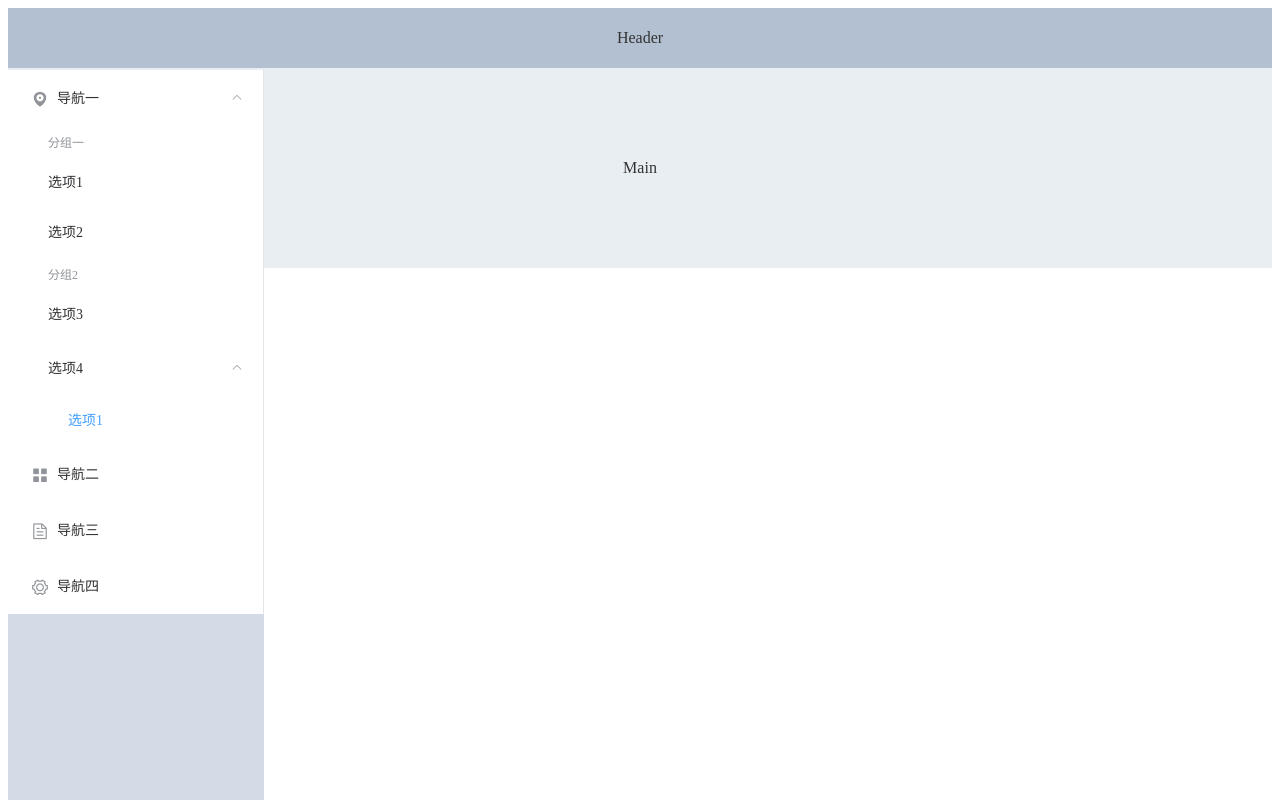
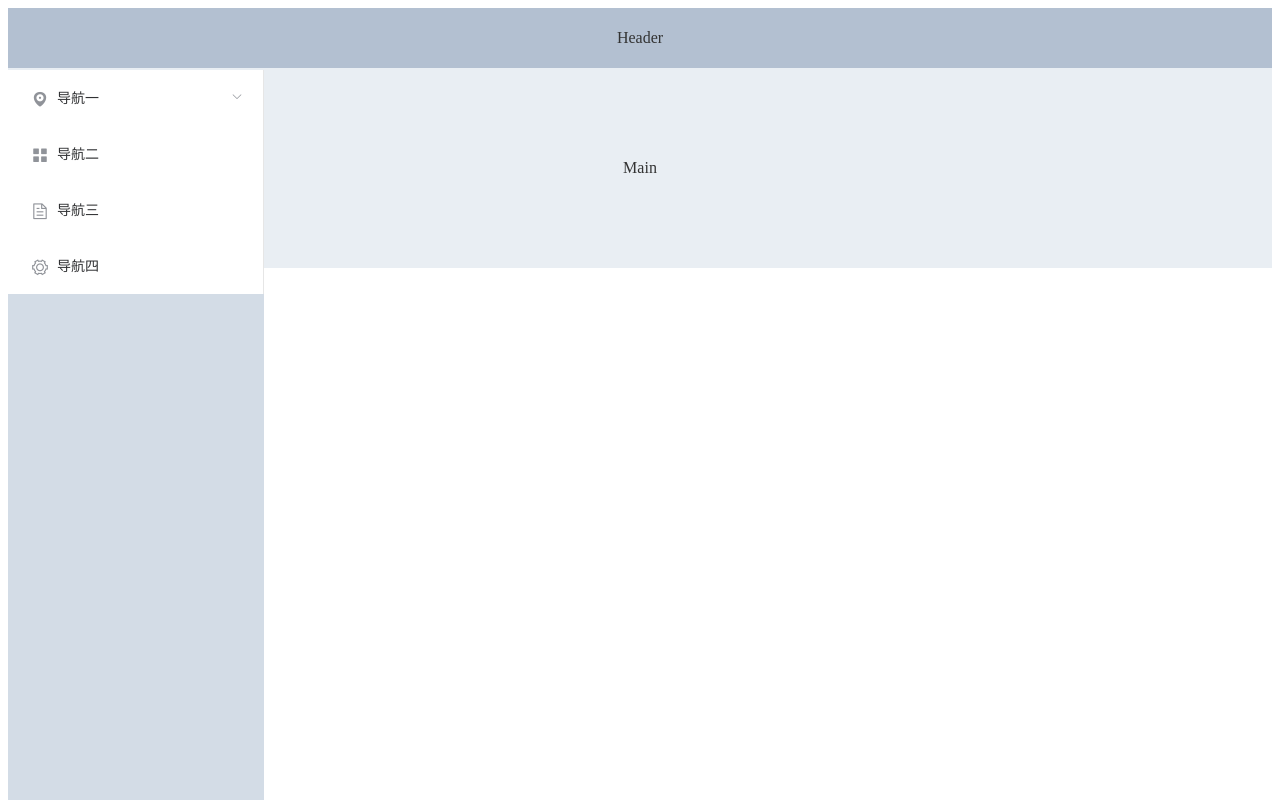
Before and after one commit to ZYJ121/vue, a Vue app: page /#/ in a window 1280 px wide. Built offline with nearby package versions, Linux system fonts and the light colour scheme; what vue-waterfall2 would draw is missing.

Commit message:
导航栏跳转

```diff
--- a/src/App.vue
+++ b/src/App.vue
@@ -1,23 +1,13 @@
 <template>
-  <!--<div id="app">-->
-  <!--<img src="./assets/logo.png">-->
-  <!--<router-view/>-->
+  <div id="app">
     <el-container>
       <el-header>Header</el-header>
       <el-container>
         <el-aside width="20%">
-        <!--Aside-->
-
-        <!--<el-radio-group v-model="isCollapse" style="margin-bottom: 20px;">-->
-        <!--<el-radio-button :label="false">展开</el-radio-button>-->
-        <!--<el-radio-button :label="true">收起</el-radio-button>-->
-        <!--</el-radio-group>-->
           <el-menu
-          default-active="1-4-1"
+            default-active="$route.path"
             class="el-menu-vertical-demo"
-          @open="handleOpen"
-          @close="handleClose"
-          :collapse="isCollapse"
+            router
           >
             <el-submenu index="1">
               <template slot="title">
@@ -26,7 +16,7 @@
               </template>
               <el-menu-item-group>
                 <span slot="title">分组一</span>
-              <el-menu-item index="1-1">选项1</el-menu-item>
+                <el-menu-item index="/WaterFollowPage">选项1</el-menu-item>
                 <el-menu-item index="1-2">选项2</el-menu-item>
               </el-menu-item-group>
               <el-menu-item-group title="分组2">
@@ -51,10 +41,12 @@
             </el-menu-item>
           </el-menu>
         </el-aside>
-      <el-main>Main</el-main>
+        <el-main>Main
+          <router-view></router-view>
+        </el-main>
       </el-container>
     </el-container>
-  <!--</div>-->
+  </div>
 </template>
 
 <script>
--- a/src/main.js
+++ b/src/main.js
@@ -41,6 +41,11 @@ new Vue({
   components: {App},
   template: '<App/>'
 });
+// new Vue({
+//   el: '#app',
+//   router,
+//   render: h => h(Navi)
+// })
 
 // router.beforeEach((to, from, next) => {
 //   // if (to.name === 'login') {
--- a/src/views/WaterFollowPage.vue
+++ b/src/views/WaterFollowPage.vue
@@ -2,7 +2,7 @@
   <div class="main">
     <el-container>
       <el-aside class="sidebar-container">
-        <sidebar :activeIndex="activeIndex" :activeGroup="activeGroup"></sidebar>
+        <!--<sidebar :activeIndex="activeIndex" :activeGroup="activeGroup"></sidebar>-->
       </el-aside>
       <el-main class="page-able">
         <div class="container-water-fall">
@@ -64,8 +64,8 @@
                       </div>
                       <div style="margin-left: 5%;    font-weight: 700;">
                         <span>{{item.userName}}</span>
-                        <div>创建时间：{{ item.createdAt | formatDate }}</div>
-                        <div v-if="item.deletedAt != null">删除时间：{{ item.deletedAt | formatDate }}</div>
+                        <div>创建时间：{{ item.createdAt}}</div>
+                        <div v-if="item.deletedAt != null">删除时间：{{ item.deletedAt }}</div>
 
                       </div>
                     </div>
@@ -464,88 +464,13 @@
     },
     methods: {
       scroll(scrollData) {
-        // console.log(scrollData)
       },
       h(){
         console.log("wowowowo");
       },
       loadmore(index) {
-        // this.data = this.data.concat(this.data)
         console.log("1111111111111111111");
         this.h();
-        // this.evaluationData = [{
-        //   "id": 4,
-        //   "goodsOrderItemId": 43613,
-        //   "skuId": 2,
-        //   "userId": 209051,
-        //   "state": 0,
-        //   "content": "很棒，很棒，很棒哦！我最满意的一次购物体验我最满意的一次购物体验我最满意的一次购物体验我最满意的一次购物体验我最满意的一次购物体验我最满意的一次购物体验我最满意的一次购物体验我最满意的一次购物体验我最满意的一次购物体验我最满意的一次购物体验",
-        //   "pictures": null,
-        //   "totalScore": 4.0,
-        //   "dimensionOne": 3.0,
-        //   "dimensionTwo": 5.0,
-        //   "dimensionThree": 5.0,
-        //   "obtainCb": 15,
-        //   "favoritesCount": 3,
-        //   "commentCount": 1,
-        //   "deletedAt": 1559274983000,
-        //   "createdAt": 1558596924000,
-        //   "dimensionName": "[\"质量\",\"口感\",\"物流\"]",
-        //   "userName": "liaotianhua",
-        //   "goodName": "美国ON 乳清蛋白粉 5磅 香草味",
-        //   "selectTags": [{"id": 38, "name": "质量赞", "type": "评价标签", "priority": 0}, {
-        //     "id": 39,
-        //     "name": "效果显著",
-        //     "type": "评价标签",
-        //     "priority": 0
-        //   }, {"id": 41, "name": "口感细腻", "type": "评价标签", "priority": 0}, {
-        //     "id": 42,
-        //     "name": "味道适中",
-        //     "type": "评价标签",
-        //     "priority": 0
-        //   }, {"id": 47, "name": "全部", "type": "评价标签", "priority": 10}, {
-        //     "id": 50,
-        //     "name": "好评",
-        //     "type": "评价标签",
-        //     "priority": 7
-        //   }]
-        // }, {
-        //   "id": 1,
-        //   "goodsOrderItemId": 44530,
-        //   "skuId": 2,
-        //   "userId": 10,
-        //   "state": 0,
-        //   "content": "很棒，很棒，很棒哦！ ",
-        //   "pictures": "http://7xoin6.com1.z0.glb.clouddn.com/1558431270539.jpg?w=1080&h=1080;http://7xoin6.com1.z0.glb.clouddn.com/1558431287733.jpg?w=1080&h=1080",
-        //   "totalScore": 4.0,
-        //   "dimensionOne": 4.0,
-        //   "dimensionTwo": 3.0,
-        //   "dimensionThree": 5.0,
-        //   "obtainCb": 35,
-        //   "favoritesCount": 0,
-        //   "commentCount": 4,
-        //   "deletedAt": null,
-        //   "createdAt": 1558434982000,
-        //   "dimensionName": "[\"质量\",\"口感\",\"物流\"]",
-        //   "userName": "\uD83D\uDC49sir\uD83D\uDC8E",
-        //   "goodName": "美国ON 乳清蛋白粉 5磅 香草味",
-        //   "selectTags": [{"id": 38, "name": "质量赞", "type": "评价标签", "priority": 0}, {
-        //     "id": 39,
-        //     "name": "效果显著",
-        //     "type": "评价标签",
-        //     "priority": 0
-        //   }, {"id": 43, "name": "物流态度好", "type": "评价标签", "priority": 0}, {
-        //     "id": 47,
-        //     "name": "全部",
-        //     "type": "评价标签",
-        //     "priority": 10
-        //   }, {"id": 49, "name": "有图", "type": "评价标签", "priority": 8}, {
-        //     "id": 50,
-        //     "name": "好评",
-        //     "type": "评价标签",
-        //     "priority": 7
-        //   }]
-        // }]
       },
 
 
```
Lines whose indentation alone changed are shown as unchanged.
